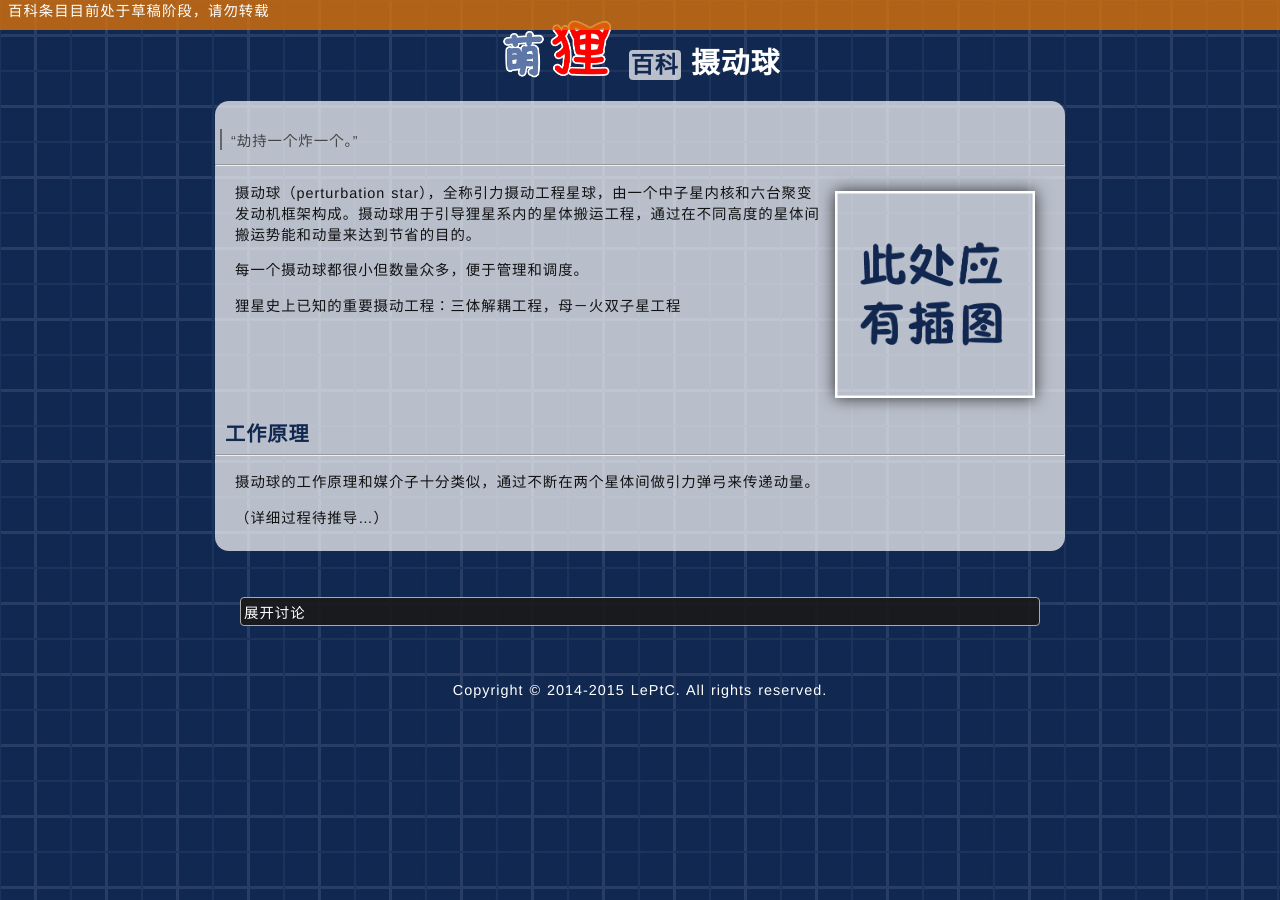
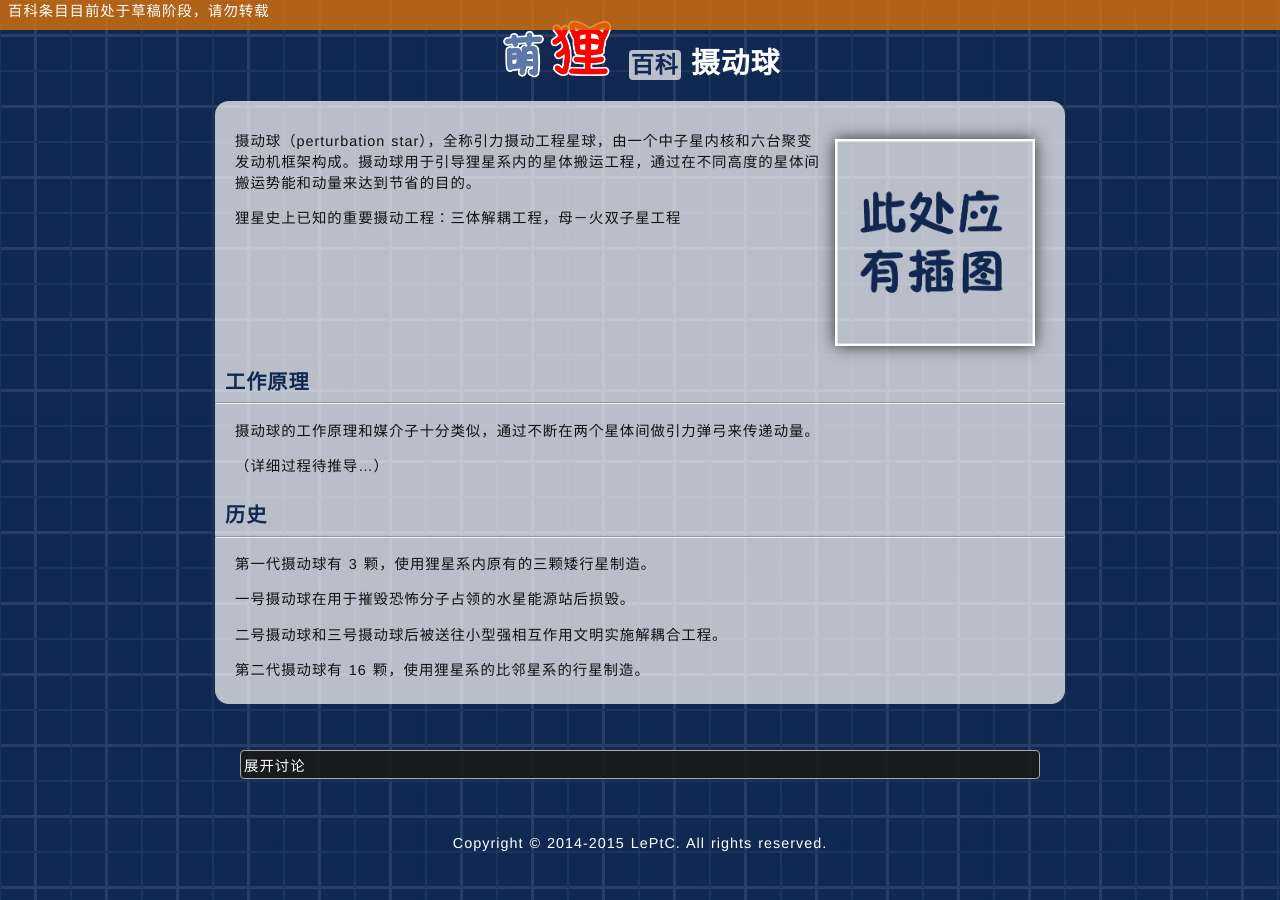
Before and after one commit to LePtC/LePtC.github.io, a Jekyll site: the page built from wiki/perturbationstar/index.html, in a window 1280 px wide. Built offline with Jekyll 4.4.1, drawn with Linux system fonts in a browser that asks for light colours; Markdown is read by kramdown in place of the engine named in the settings; formulas are drawn with MathJax 3; comment, search, counter and statistics services are not loaded.

Commit message:
update perturbation

```diff
--- a/wiki/matica/index.html
+++ b/wiki/matica/index.html
@@ -12,7 +12,7 @@ title: 麦酱
 	<a title="麦酱"><img src="matica.png" alt="麦酱" class="wiki" style="width: 320px;"></a>
 	<p>麦卡（Matica），昵称麦酱，是<a href="/wiki/moele/">萌狸</a>君的宠物。原本是 <a href="/wiki/winc/">W 公司</a>量产的平板型便携式计算机，具有一个强大的做符号计算的内核。后来萌狸尝试自己编写了一个 AI 系统作为交互界面，结果这个 AI 除了会吐槽之外并没有什么卵用。</p>
 	<p>话风：喜欢话痨（做完一个简单的积分后也不忘继续汇报一堆积分成立的条件），有时会发烧（计算老半天），有时会傲娇（吐出一长串没化简的结果），当然还有可能直接说臣妾积不出…</p>
-  <p>麦酱以无线方式供电，断电环境下电池可续航约一周。平时栖息在<a href="/wiki/moele/">萌狸</a>君的帽子中，可随时唤醒。（如果不休眠的话会一直听主人的对话，偶尔突然插入一句吐槽）</p>
+  <p>麦酱以无线方式供电，断电环境下以最大功率工作电池可续航约一个月。平时栖息在<a href="/wiki/moele/">萌狸</a>君的帽子中，可随时唤醒。（如果不休眠的话会一直听主人的对话，偶尔突然插入一句吐槽）</p>
   <p>麦酱整体十分轻薄，<a href="/wiki/moele/">萌狸</a>没事把它当飞盘丢着玩。麦酱的外壳由<a>工程板</a>制成，坚固得可以防弹，并能够测出施加在其表面的力的大小，因此常常被<a href="/wiki/hashi/">葉紫</a>用作切菜板。</p>
 	<br />
 </div>
--- a/wiki/perturbationstar/index.html
+++ b/wiki/perturbationstar/index.html
@@ -3,15 +3,15 @@ layout: wiki
 categories: perturbationstar
 title: 摄动球
 ---
-<blockquote>
+<!-- <blockquote>
   <p>“劫持一个炸一个。”</p>
 </blockquote>
-<hr />
+<hr /> -->
 
 <div class="content">
   <a title="摄动球"><img src="/css/picplace.png" alt="摄动球" class="wiki" style="width: 200px;"></a>
   <p>摄动球（perturbation star），全称引力摄动工程星球，由一个中子星内核和六台聚变发动机框架构成。摄动球用于引导狸星系内的星体搬运工程，通过在不同高度的星体间搬运势能和动量来达到节省的目的。</p>
-  <p>每一个摄动球都很小但数量众多，便于管理和调度。</p>
+  <!-- <p>每一个摄动球都很小但数量众多，便于管理和调度。</p> -->
   <p>狸星史上已知的重要摄动工程：三体解耦工程，母－火双子星工程</p>
   <br />
 </div>
@@ -24,3 +24,13 @@ title: 摄动球
   <p>摄动球的工作原理和媒介子十分类似，通过不断在两个星体间做引力弹弓来传递动量。</p>
   <p>（详细过程待推导…）</p>
 </div>
+
+
+{% include header.html param="历史" %}
+
+<div class="content">
+  <p>第一代摄动球有 3 颗，使用狸星系内原有的三颗矮行星制造。</p>
+  <p>一号摄动球在用于摧毁恐怖分子占领的水星能源站后损毁。</p>
+  <p>二号摄动球和三号摄动球后被送往小型强相互作用文明实施解耦合工程。</p>
+  <p>第二代摄动球有 16 颗，使用狸星系的比邻星系的行星制造。</p>
+</div>
```
